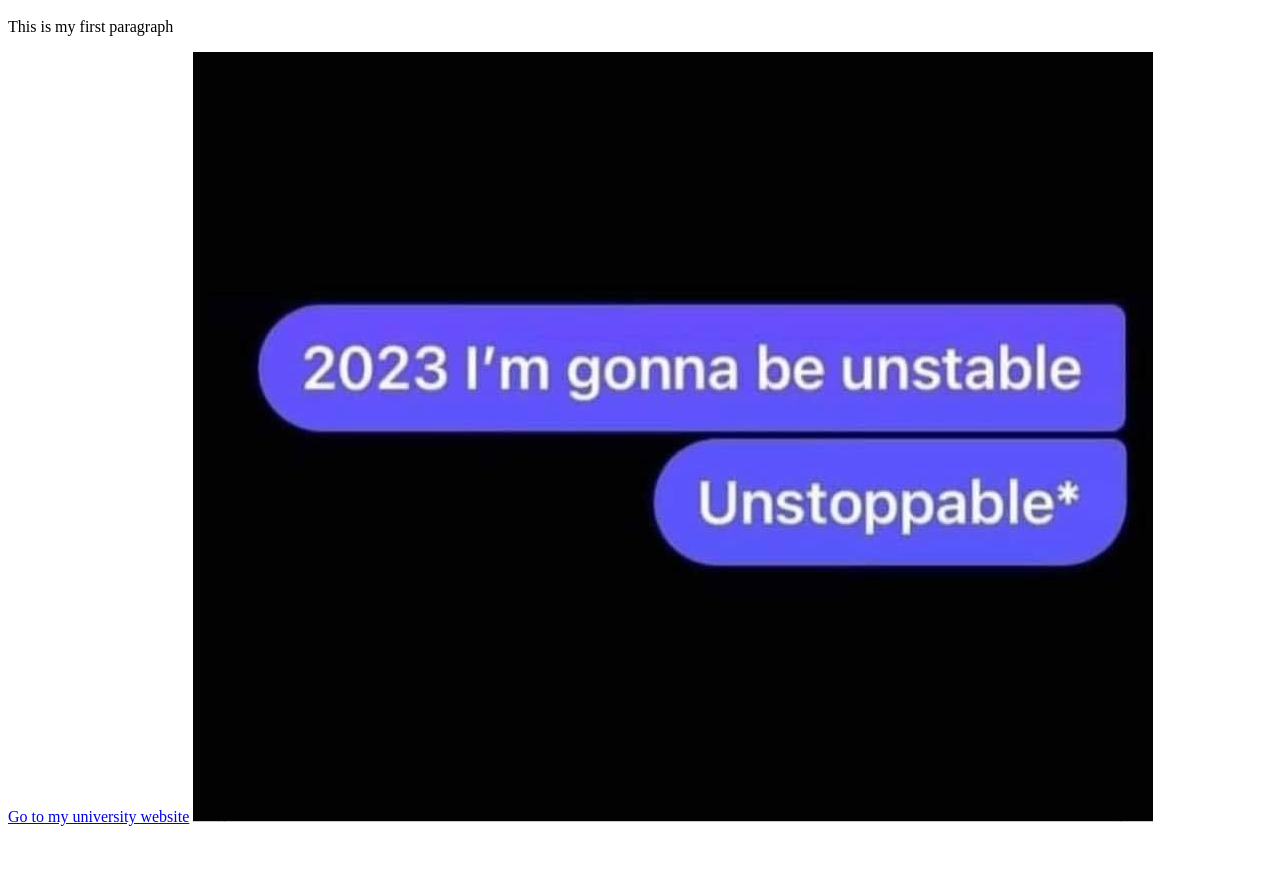
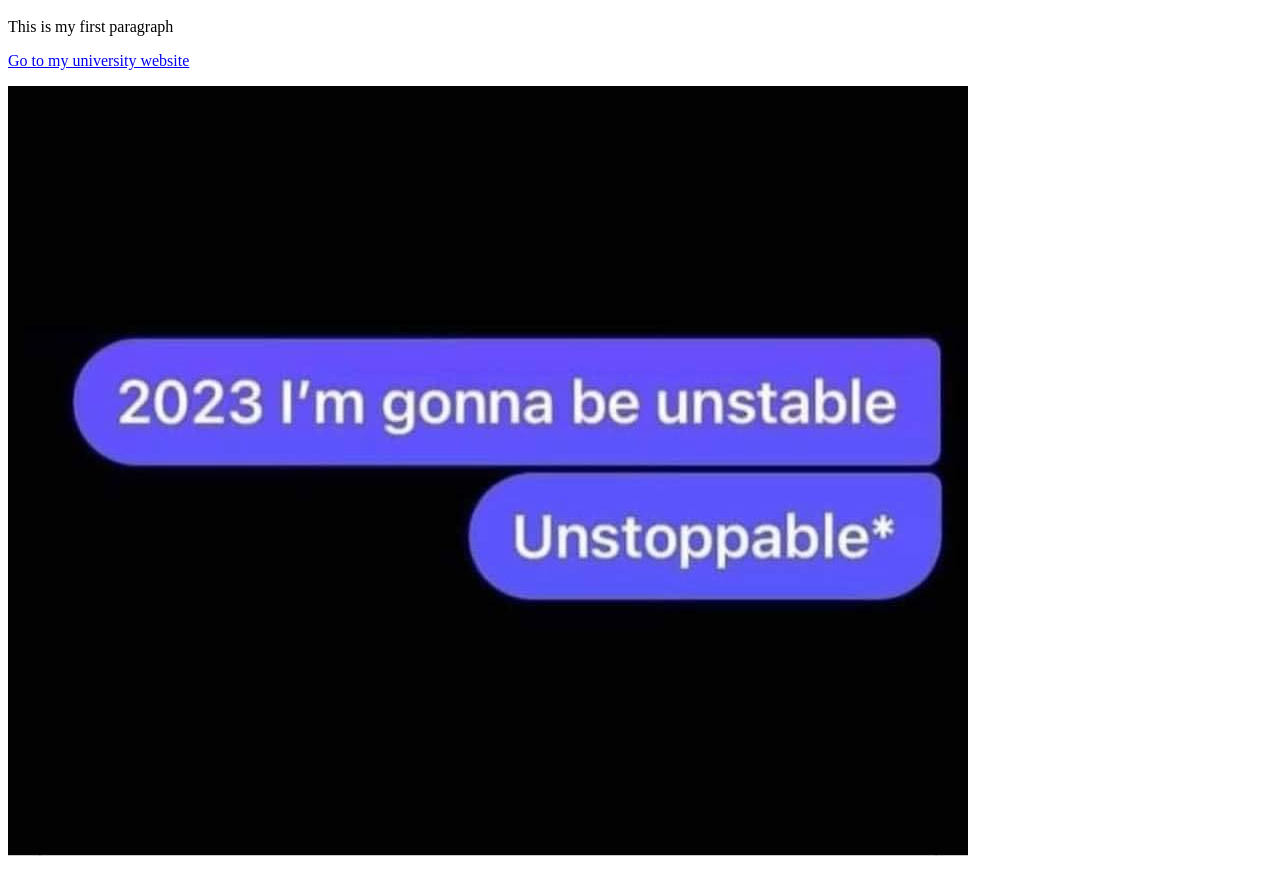
Before and after one commit to LesleyVu/html, a plain HTML site: page index.html in a window 1280 px wide. Shown: the part 48-920 px from the top of the page. Before the commit the page ends 882 px from the top, so only its background shows below. Drawn offline with Linux system fonts and the light colour scheme.

Commit message:
Update index.html

```diff
--- a/index.html
+++ b/index.html
@@ -7,6 +7,6 @@
         <p>This is my first paragraph</p>
         <a href="https://www.rmit.edu.vn/">Go to my university website</a>
 
-        <img src="testing image.jpg" alt="testing image only" width="960" height="770">
+        <p><img src="testing image.jpg" alt="testing image only" width="960" height="770"></p>
     </body>
 </html>
```
